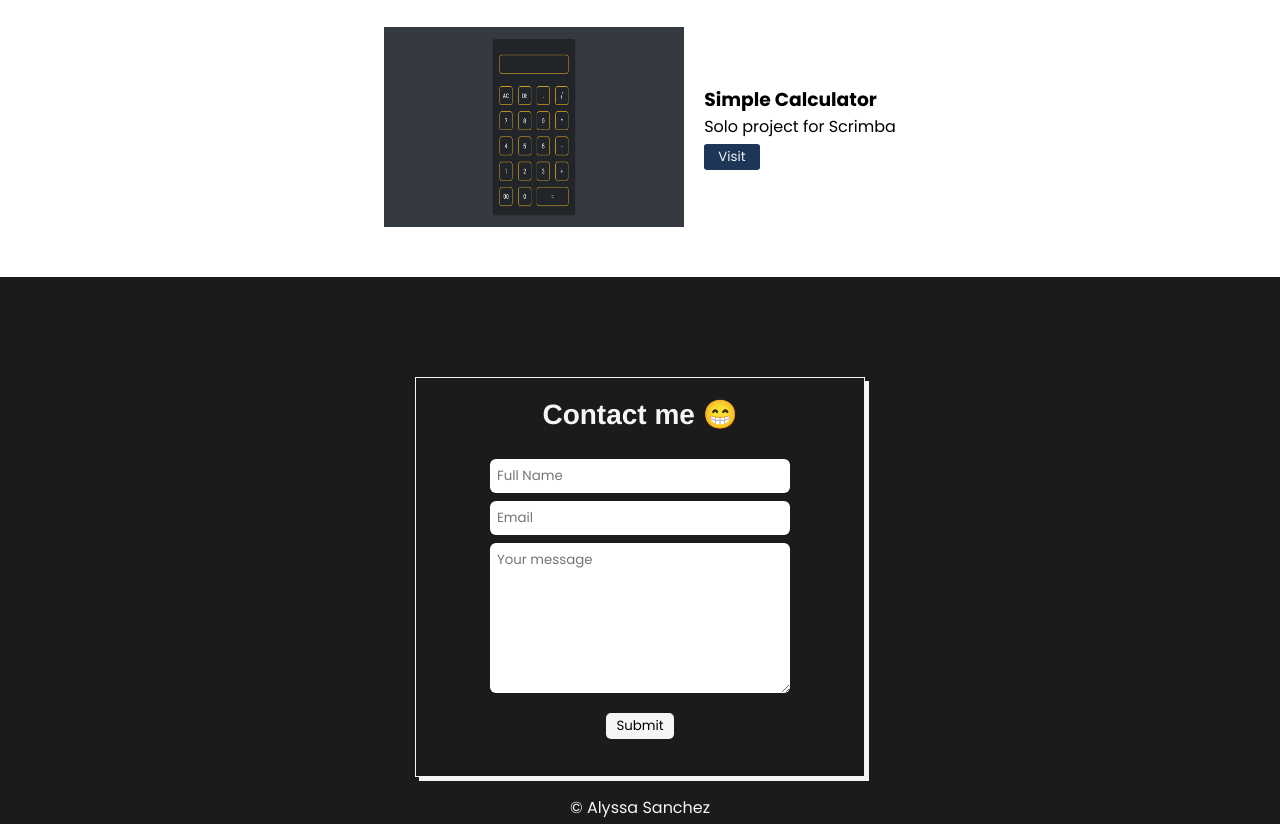
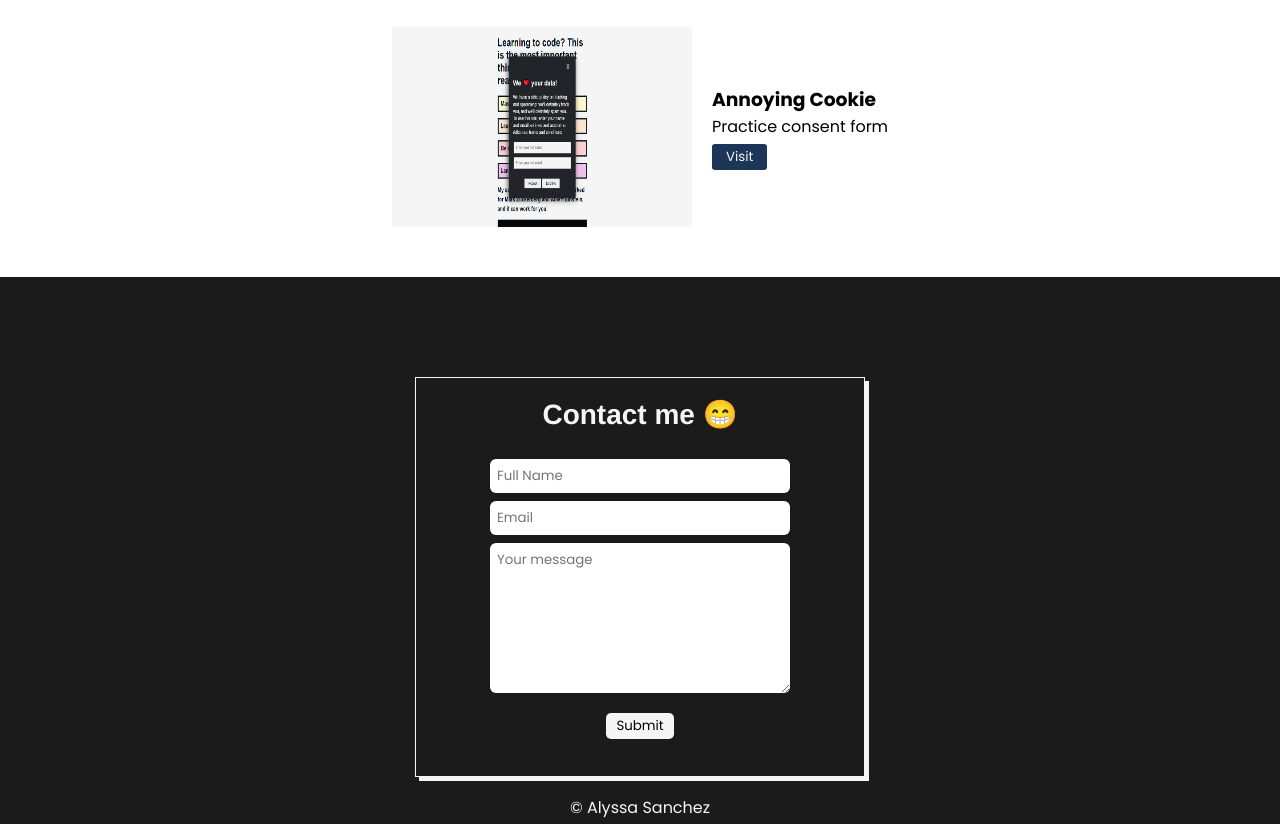
Before and after one commit to alyssa-sanchez/my-portfolio, a plain HTML site: page index.html in a window 1280 px wide. Shown: the part 2200-3024 px from the top of the page. Drawn offline with nearby package versions, Linux system fonts and the light colour scheme.

Commit message:
add svg and cookie

```diff
--- a/index.html
+++ b/index.html
@@ -33,6 +33,8 @@
                 src="https://unpkg.com/ionicons@5.5.2/dist/ionicons/ionicons.esm.js"></script>
         <script nomodule
                 src="https://unpkg.com/ionicons@5.5.2/dist/ionicons/ionicons.js"></script>
+                <!-- favicon -->
+                <link rel="shortcut icon" href="picture/favicon.svg" type="image/x-icon">
     </head>
     <body>
         <nav>
@@ -170,16 +172,15 @@
                     <!--  -->
                     <div class="proj-one">
                         <img class="proj-picture"
-                             src="picture/calculator.png"
+                             src="picture/cookie.png"
                              alt="converter">
                         <div class="project-about">
-                            <h3>Simple Calculator</h3>
-                            <p>Solo project for Scrimba</p>
-                            <!-- btn visit -->
+                            <h3>Annoying Cookie</h3>
+                            <p>Practice consent form</p>
                             <div class="btn-visit">
                                 <button class="btn">
                                     <a target="_blank"
-                                       href="https://simple-calculatorxx.netlify.app/">Visit</a></button>
+                                       href="https://annoying-cookie-consentx.netlify.app/">Visit</a></button>
                             </div>
                         </div>
                     </div>
```
Also changed, not shown: picture/cookie.png (added), picture/favicon.svg (added).
